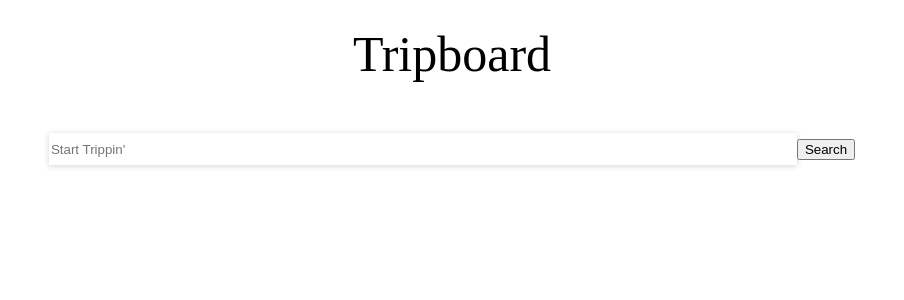
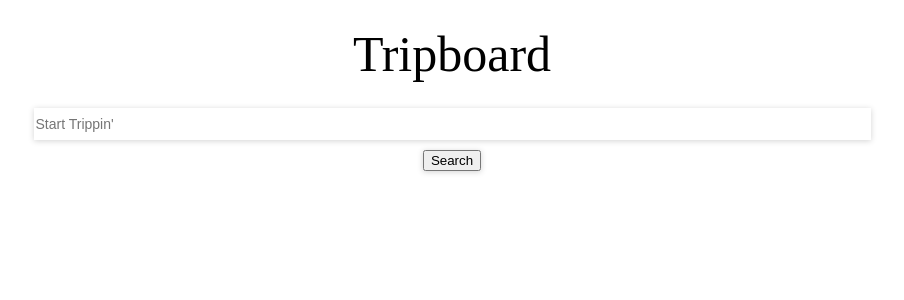
Before and after one commit to adrian-lara/tripboard_fe, a React (Create React App) app: page / in a window 1280 px wide. Shown: the top 300 px of the page, without its empty margins (188-1092 px from the left). Built offline with nearby package versions, Linux system fonts and the light colour scheme; a web font is replaced by a local one.

Commit message:
Styling for SearchBar and SearchResults

```diff
--- a/src/components/SearchBar.js
+++ b/src/components/SearchBar.js
@@ -59,6 +59,7 @@ class SearchBar extends Component {
             onKeyUp={this.checkForSubmit.bind(this)}></input>
           <input
             type="submit"
+            id="search-button"
             value="Search"
             onClick={this.sendSearchReq.bind(this)}></input>
         </form>
--- a/src/components/SearchResult.js
+++ b/src/components/SearchResult.js
@@ -1,4 +1,5 @@
 import React, { Component } from 'react'
+import '../stylesheets/SearchResult.css'
 
 class SearchResult extends Component {
   constructor(props) {
--- a/src/stylesheets/SearchBar.css
+++ b/src/stylesheets/SearchBar.css
@@ -1,24 +1,35 @@
-:root {
-  --search-shadow-colour: #d3d3d3;
-}
-
 .SearchBar {
-  margin: 50px;
+  margin: 25px;
 }
 
 #search-input {
-  width: 80%;
+  display: flex;
+
+  font-size: 14px;
+
+  width: 85%;
   height: 30px;
+  margin: auto;
 
   border-style: none;
-  box-shadow: 0px 1px 6px var(--search-shadow-colour);
+  box-shadow: var(--search-shadow-style);
 }
 
 #search-input:hover {
-  box-shadow: 0px 1px 6px 1.5px var(--search-shadow-colour);
+  box-shadow: var(--search-shadow-hover);
 }
 
 #search-input:focus {
   outline: none;
   box-shadow: 0px 1px 6px 3px var(--search-shadow-colour);
 }
+
+#search-button {
+  margin: 10px;
+  box-shadow: var(--search-shadow-style);
+}
+
+#search-button:hover {
+  cursor: pointer;
+  box-shadow: var(--search-shadow-hover);
+}
--- /dev/null
+++ b/src/stylesheets/SearchResult.css
@@ -0,0 +1,32 @@
+.search-result {
+  display: flex;
+  width: 70%;
+  justify-content: space-between;
+  align-items: center;
+  margin: auto;
+
+  border-radius: 4px;
+  margin-bottom: 1px;
+  box-shadow: var(--search-shadow-style);
+}
+
+.search-result:hover {
+  cursor: pointer;
+  box-shadow: var(--search-shadow-hover);
+}
+
+.search-result-name {
+  display: inline-flex;
+  align-self: flex-start;
+
+  margin: 8px;
+}
+
+.search-result-address {
+  display: inline-flex;
+  align-self: flex-end;
+
+  margin: 8px;
+  font-size: 12px;
+  opacity: .5;
+}
```
